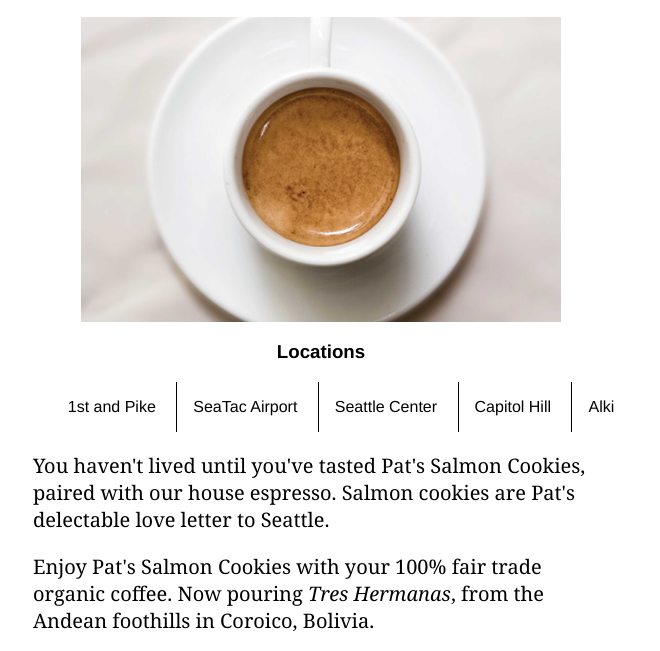
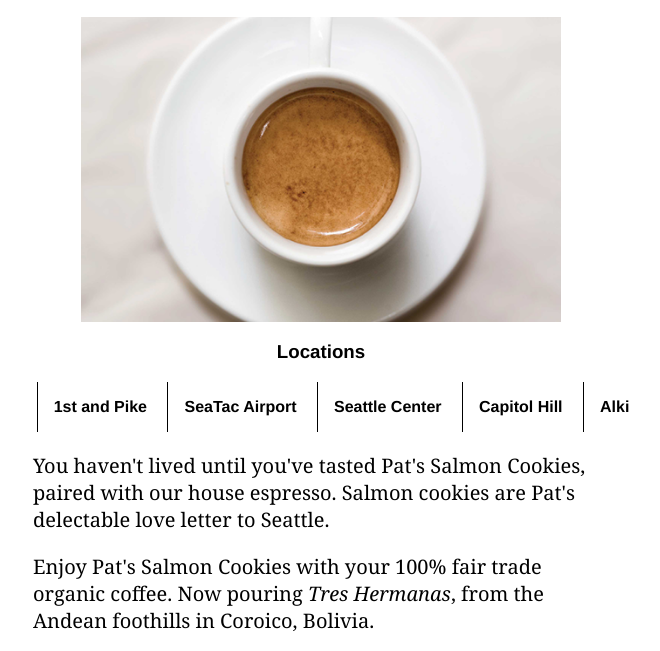
Before and after one commit to mofo37/salmoncookie_repo, a plain HTML site: page index.html in a window 1280 px wide. Shown: the part 111-762 px from the top of the page, without its empty margins (319-979 px from the left). Drawn offline with Linux system fonts and the light colour scheme.

Commit message:
updated about me pages

```diff
--- a/index.html
+++ b/index.html
@@ -14,7 +14,7 @@
     <div class="locations">
       <h3>Locations</h3>
       <ul>
-        <li class="first"><a href="pike.html">1st and Pike</a></li>
+        <li><a href="pike.html">1st and Pike</a></li>
         <li><a href="Seatac.html">SeaTac Airport</a></li>
         <li><a href="seattle.html">Seattle Center</a></li>
         <li><a href="capitol.html">Capitol Hill</a></li>
--- a/style.css
+++ b/style.css
@@ -51,14 +51,16 @@ li.first {
   max-width: 960px;
   margin: 0 auto;
 }
+
 a {
   text-decoration: none;
   color: black;
-  transition: 300ms;
+  font-weight: bold;
 
 }
 a:hover {
   color: salmon;
+  transition: 300ms;
 }
 
 .fish {
```
